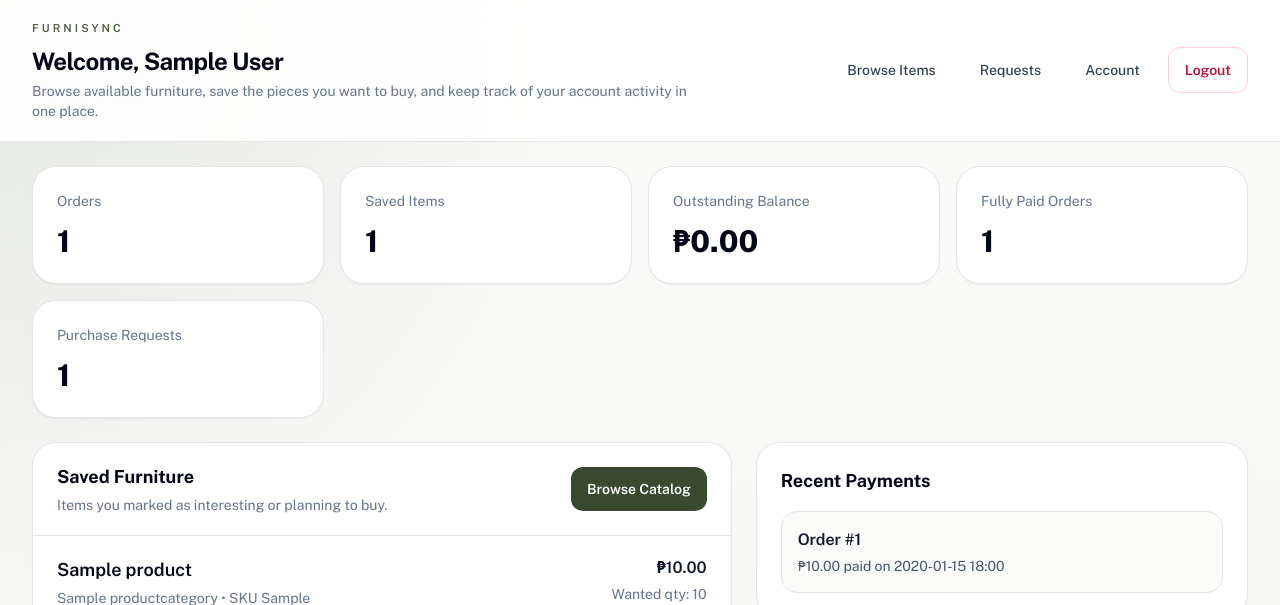
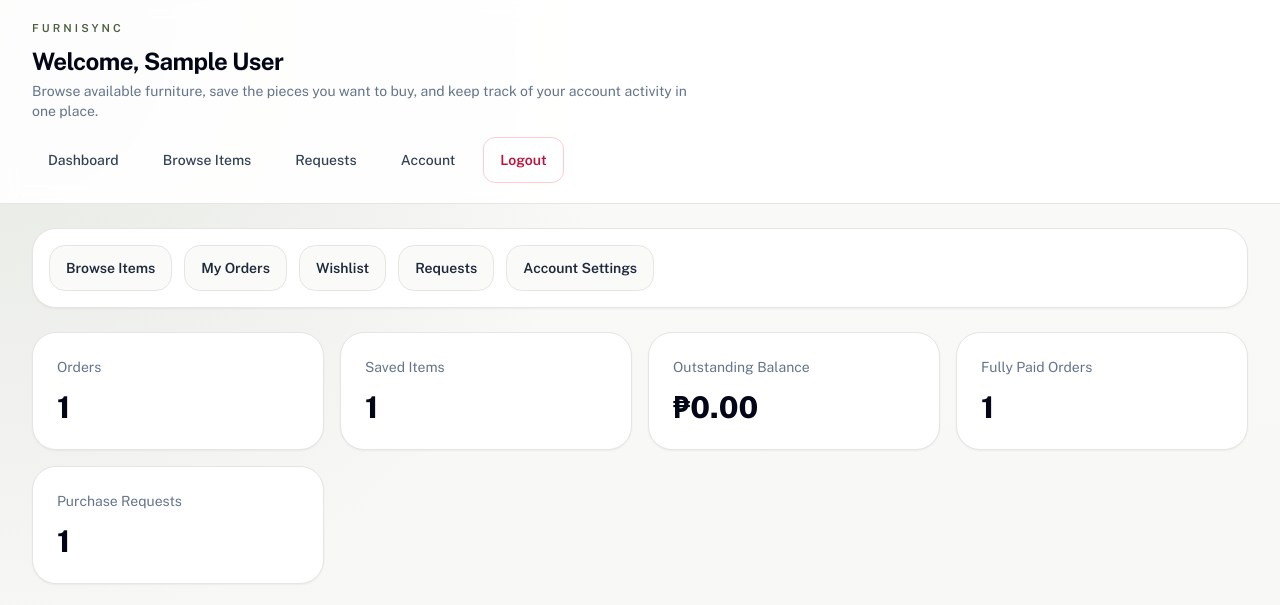
Before and after one commit to mrstorres-pixel/Furnisync, a Django app: page /customer/ in a window 1280 px wide. Shown: the top 605 px of the page. Run offline with Django 5.2, Linux system fonts and the light colour scheme; a user stored in the database is signed in; tables that the repository leaves empty hold one stand-in row (values such as "Sample post"); some libraries are stand-ins or nearby versions.

Commit message:
Add customer dashboard shortcuts

```diff
--- a/templates/base_customer.html
+++ b/templates/base_customer.html
@@ -48,6 +48,7 @@
                 </div>
                 <div class="flex flex-wrap items-center gap-3 text-sm">
                     {% if user.is_authenticated %}
+                        <a href="{% url 'customer_dashboard' %}" class="rounded-xl px-4 py-3 font-medium text-slate-700 transition hover:bg-stone-100">Dashboard</a>
                         <a href="{% url 'customer_product_list' %}" class="rounded-xl px-4 py-3 font-medium text-slate-700 transition hover:bg-stone-100">Browse Items</a>
                         <a href="{% url 'customer_requests' %}" class="rounded-xl px-4 py-3 font-medium text-slate-700 transition hover:bg-stone-100">Requests</a>
                         <a href="{% url 'customer_account' %}" class="rounded-xl px-4 py-3 font-medium text-slate-700 transition hover:bg-stone-100">Account</a>
--- a/templates/core/customer_dashboard.html
+++ b/templates/core/customer_dashboard.html
@@ -3,6 +3,16 @@
 {% block header %}Welcome, {{ customer.full_name }}{% endblock %}
 {% block header_subtitle %}Browse available furniture, save the pieces you want to buy, and keep track of your account activity in one place.{% endblock %}
 {% block content %}
+<section class="mb-6 rounded-3xl border border-stone-200 bg-white p-4 shadow-sm">
+    <div class="flex flex-wrap gap-3">
+        <a href="{% url 'customer_product_list' %}" class="rounded-2xl border border-stone-200 bg-stone-50 px-4 py-3 text-sm font-semibold text-slate-800 transition hover:border-brand-300 hover:bg-brand-50 hover:text-brand-800">Browse Items</a>
+        <a href="{% url 'customer_orders' %}" class="rounded-2xl border border-stone-200 bg-stone-50 px-4 py-3 text-sm font-semibold text-slate-800 transition hover:border-brand-300 hover:bg-brand-50 hover:text-brand-800">My Orders</a>
+        <a href="{% url 'customer_wishlist' %}" class="rounded-2xl border border-stone-200 bg-stone-50 px-4 py-3 text-sm font-semibold text-slate-800 transition hover:border-brand-300 hover:bg-brand-50 hover:text-brand-800">Wishlist</a>
+        <a href="{% url 'customer_requests' %}" class="rounded-2xl border border-stone-200 bg-stone-50 px-4 py-3 text-sm font-semibold text-slate-800 transition hover:border-brand-300 hover:bg-brand-50 hover:text-brand-800">Requests</a>
+        <a href="{% url 'customer_account' %}" class="rounded-2xl border border-stone-200 bg-stone-50 px-4 py-3 text-sm font-semibold text-slate-800 transition hover:border-brand-300 hover:bg-brand-50 hover:text-brand-800">Account Settings</a>
+    </div>
+</section>
+
 <div class="grid gap-4 md:grid-cols-2 xl:grid-cols-4">
     <div class="rounded-3xl border border-stone-200 bg-white p-6 shadow-sm">
         <p class="text-sm text-slate-500">Orders</p>
```
